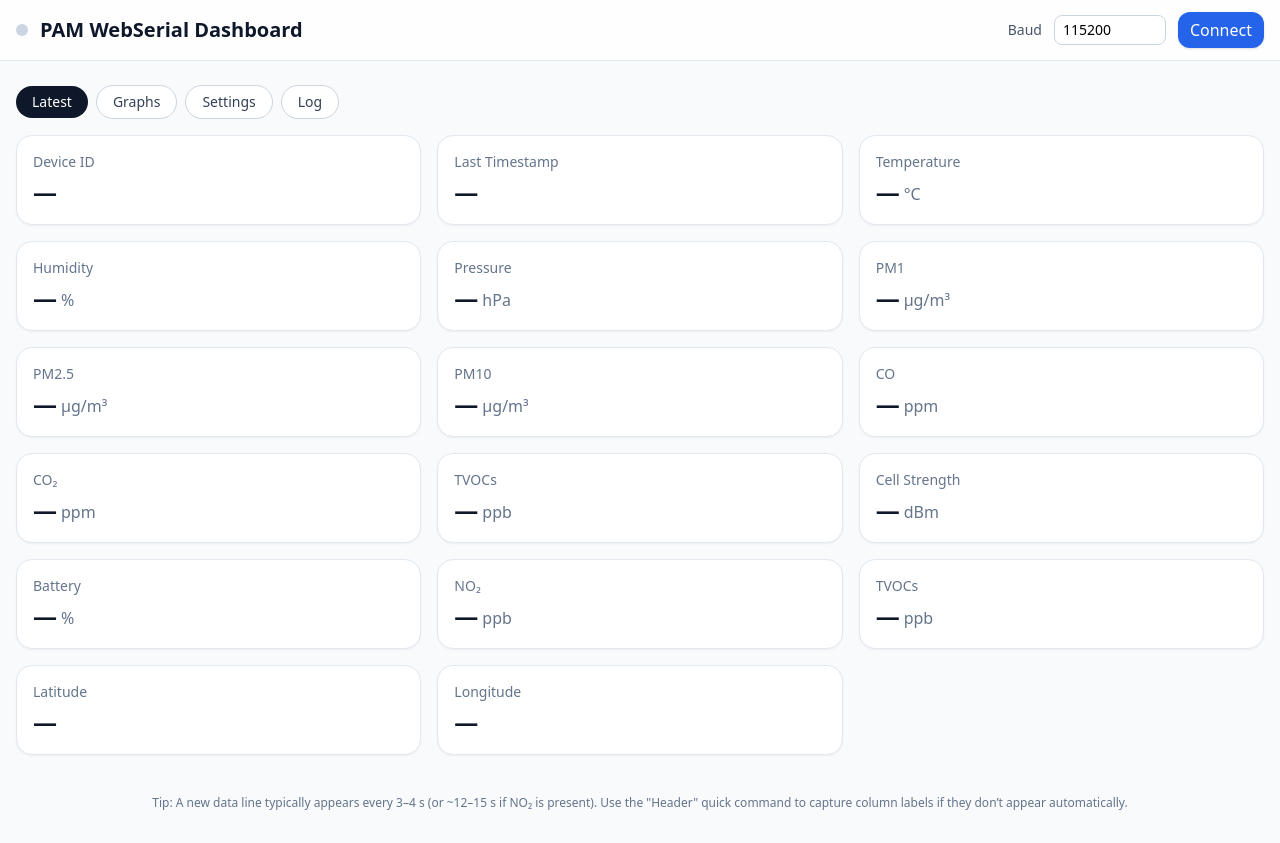
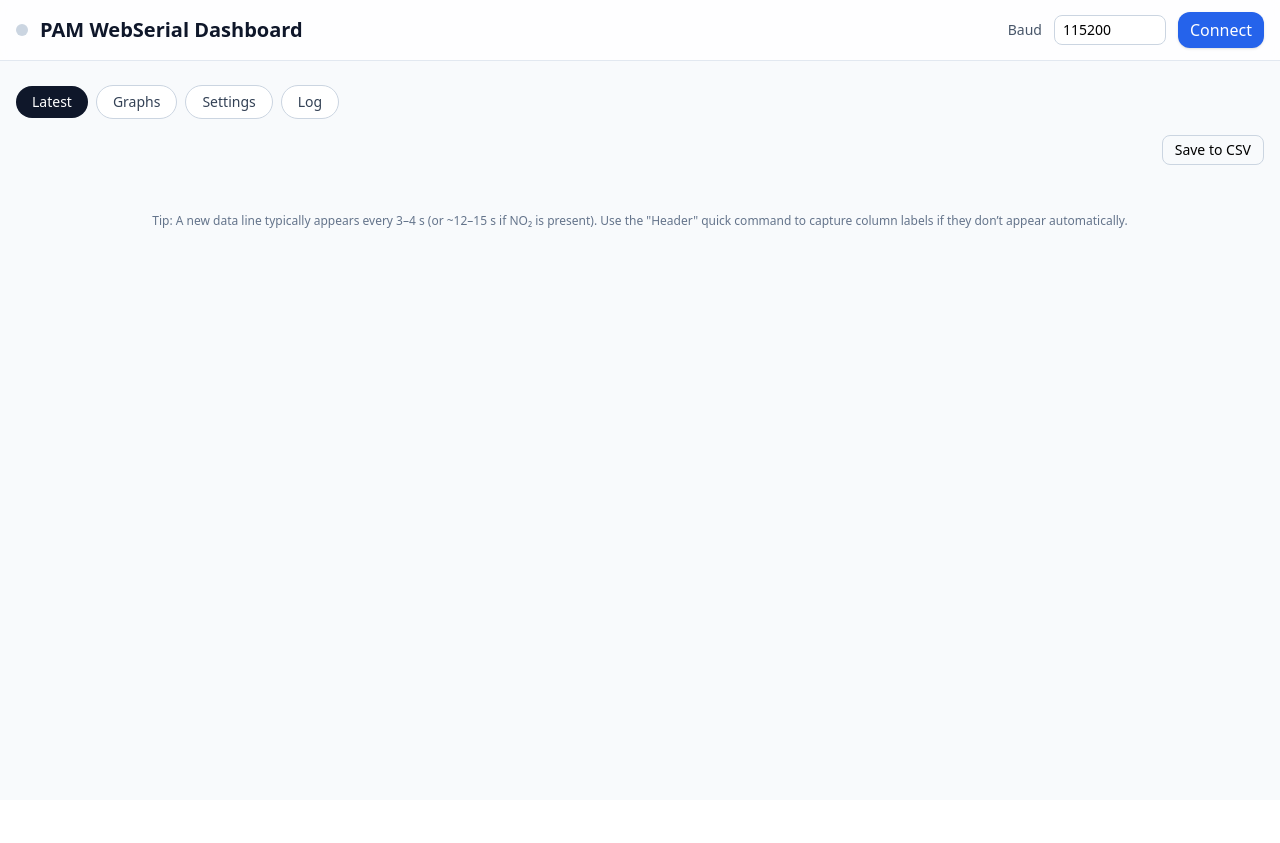
Before and after one commit to cjwhome/pamWebSerialDashboard, a React (Create React App) app: page / in a window 1280 px wide. After the commit the page ends 800 px from the top, so only its background shows below. Built offline with nearby package versions, Linux system fonts and the light colour scheme.

Commit message:
added savetocsv to latest and graph views

```diff
--- a/src/PamWebSerialDashboard.jsx
+++ b/src/PamWebSerialDashboard.jsx
@@ -225,6 +225,15 @@ export default function PamWebSerialDashboard() {
     if (!csvHeader) return [];
     return SENSOR_MAP.filter((meta) => csvHeader.some((h) => meta.matches(h)));
   }, [csvHeader]);
+
+  // Helpers for conditional Latest rendering
+  const hasHdr = (re) =>
+    Array.isArray(csvHeader) && csvHeader.some((h) => re.test(h));
+  const latestByRegex = (re) => {
+    if (!csvHeader) return null;
+    const h = csvHeader.find((x) => re.test(x));
+    return h ? latest[h] : null;
+  };
 
   useEffect(() => {
     if (!isSupported) return;
@@ -700,116 +709,76 @@ export default function PamWebSerialDashboard() {
           ))}
         </div>
 
-        {/* Latest */}
         {activeTab === "latest" && (
           <section className="grid grid-cols-1 gap-4 md:grid-cols-2 lg:grid-cols-3">
+            <div className="md:col-span-2 lg:col-span-3 mb-2 flex justify-end">
+              <button
+                onClick={exportSeriesCsv}
+                className="rounded-lg border border-slate-300 px-3 py-1 text-sm hover:bg-slate-50"
+              >
+                Save to CSV
+              </button>
+            </div>
+            {/* Device ID + Timestamp only if present */}
+            {hasHdr(/DeviceId/i) && (
               <StatCard
                 title="Device ID"
-              value={latestFind(csvHeader, latest, /DeviceId/i)}
+                value={latestByRegex(/DeviceId/i) ?? "—"}
               />
+            )}
+            {(hasHdr(/Date/i) || hasHdr(/Time/i)) && (
               <StatCard
                 title="Last Timestamp"
                 value={
-                (latestFind(csvHeader, latest, /Date/i) || "") +
-                  (latestFind(csvHeader, latest, /Time/i)
-                    ? " " + latestFind(csvHeader, latest, /Time/i)
+                  (latestByRegex(/Date/i) || "") +
+                    (latestByRegex(/Time/i)
+                      ? ` ${latestByRegex(/Time/i)}`
                       : "") || "—"
                 }
               />
+            )}
+
+            {/* All sensor cards come from the header-driven sensor list */}
+            {presentSensors.map((meta) => {
+              const h = csvHeader.find((x) => meta.matches(x));
+              const v = h ? latest[h] : null;
+              return (
                 <StatCard
-              title="Temperature"
-              value={latestFind(csvHeader, latest, /TEMP\b/i)}
-              unit={unitForHeader(/TEMP\b/i, csvHeader, "°C")}
+                  key={meta.key}
+                  title={meta.label}
+                  value={v ?? "—"}
+                  unit={meta.unit}
                 />
-            <StatCard
-              title="Humidity"
-              value={latestFind(csvHeader, latest, /RELH|RH\b/i)}
-              unit={unitForHeader(/RELH|RH\b/i, csvHeader, "%")}
-            />
-            <StatCard
-              title="Pressure"
-              value={latestFind(csvHeader, latest, /PRESS\b/i)}
-              unit={unitForHeader(/PRESS\b/i, csvHeader, "hPa")}
-            />
+              );
+            })}
 
-            <StatCard
-              title="PM1"
-              value={latestFind(csvHeader, latest, /\bPM1\b/i)}
-              unit={unitForHeader(/\bPM1\b/i, csvHeader, "µg/m³")}
-            />
-            <StatCard
-              title="PM2.5"
-              value={latestFind(csvHeader, latest, /PM2\.5/i)}
-              unit={unitForHeader(/PM2\.5/i, csvHeader, "µg/m³")}
-            />
-            <StatCard
-              title="PM10"
-              value={latestFind(csvHeader, latest, /\bPM10\b/i)}
-              unit={unitForHeader(/\bPM10\b/i, csvHeader, "µg/m³")}
-            />
-
-            <StatCard
-              title="CO"
-              value={latestFind(csvHeader, latest, /\bCO\b/i)}
-              unit={unitForHeader(/\bCO\b/i, csvHeader, "ppm")}
-            />
-            <StatCard
-              title="CO₂"
-              value={latestFind(csvHeader, latest, /\bCO2\b/i)}
-              unit={unitForHeader(/\bCO2\b/i, csvHeader, "ppm")}
-            />
-            <StatCard
-              title="TVOCs"
-              value={latestFind(csvHeader, latest, /TVOC/i)}
-              unit={unitForHeader(/TVOC/i, csvHeader, "ppb")}
-            />
-
-            <StatCard
-              title="Cell Strength"
-              value={latestFind(csvHeader, latest, /Cell-Strength/i)}
-              unit={unitForHeader(/Cell-Strength/i, csvHeader, "dBm")}
-            />
-
-            <StatCard
-              title="Battery"
-              value={latestFind(csvHeader, latest, /Battery/i)}
-              unit={unitForHeader(/Battery/i, csvHeader, "%")}
-            />
-
-            <StatCard
-              title="NO₂"
-              value={latestFind(csvHeader, latest, /\bNO2\b/i)}
-              unit={unitForHeader(/\bNO2\b/i, csvHeader, "ppb")}
-            />
-
-            <StatCard
-              title="TVOCs"
-              value={latestFind(csvHeader, latest, /TVOC/i)}
-              unit={unitForHeader(/\bTVOC\b/i, csvHeader, "ppb")}
-            />
-
+            {/* Location only if present */}
+            {hasHdr(/^LAT/i) && (
               <StatCard
                 title="Latitude"
-              value={
-                latestFind(csvHeader, latest, /^LAT/i) ??
-                latest["LAT(LAT)"] ??
-                latest["LAT"]
-              }
+                value={latestByRegex(/^LAT/i) ?? "—"}
               />
+            )}
+            {hasHdr(/^LON/i) && (
               <StatCard
                 title="Longitude"
-              value={
-                latestFind(csvHeader, latest, /^LON/i) ??
-                latest["LON(LON)"] ??
-                latest["LON"]
-              }
+                value={latestByRegex(/^LON/i) ?? "—"}
               />
+            )}
           </section>
         )}
 
         {/* Graphs */}
         {activeTab === "graphs" && (
           <section className="grid grid-cols-1 gap-4 lg:grid-cols-2">
+            <div className="lg:col-span-2 mb-2 flex justify-end">
+              <button
+                onClick={exportSeriesCsv}
+                className="rounded-lg border border-slate-300 px-3 py-1 text-sm hover:bg-slate-50"
+              >
+                Save to CSV
+              </button>
+            </div>
             {presentSensors
               .filter((m) => m.key !== "BAT")
               .map((meta) => {
```
Lines whose indentation alone changed are shown as unchanged.
